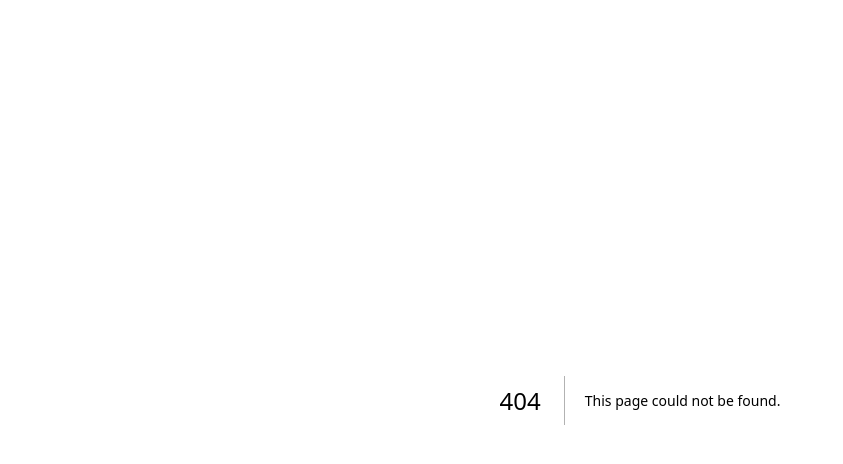
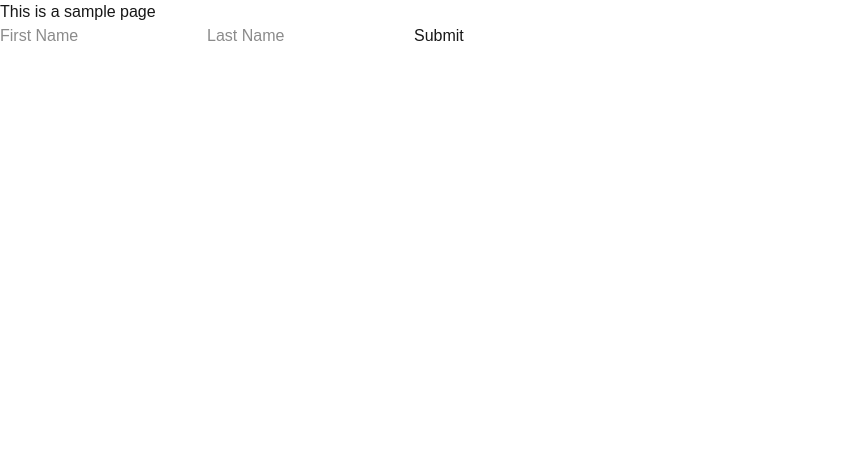
Before and after one commit to Kazu0210/NextJs_TaskManager, a Next.js app: page /task in a window 1280 px wide. Before the commit this address had no page. Shown: the top 464 px of the page, without its empty margins (0-843 px from the left). Built offline with nearby package versions, Linux system fonts and the light colour scheme.

Commit message:
add login and registration functionality; create sample task page with form handling

```diff
--- /dev/null
+++ b/app/auth/login/page.tsx
@@ -0,0 +1,5 @@
+export default function Login() {
+    return (
+
+    );
+}
--- a/app/page.tsx
+++ b/app/page.tsx
@@ -1,18 +1,32 @@
+'use client';
+
+import { useRouter } from 'next/navigation';
+
 export default function Home() {
+  const router = useRouter();
+
+  const login = () => {
+    console.log('Login button clicked');
+  }
+
+  const register = () => {
+    console.log('Register button clicked');
+  }
+
   return (
     <div className="min-h-screen bg-gradient-to-br from-blue-50 via-white to-purple-50 flex flex-col">
       {/* Header with auth buttons */}
       <header className="w-full p-6 flex justify-end gap-4">
-        <button className="px-6 py-2 bg-white text-blue-600 border-2 border-blue-600 rounded-lg font-semibold hover:bg-blue-50 transition-all duration-200 shadow-sm hover:shadow-md">
+        <button onClick={login} className="cursor-pointer px-6 py-2 bg-white text-blue-600 border-2 border-blue-600 rounded-lg font-semibold hover:bg-blue-50 transition-all duration-200 shadow-sm hover:shadow-md">
           LOGIN
         </button>
-        <button className="px-6 py-2 bg-blue-600 text-white rounded-lg font-semibold hover:bg-blue-700 transition-all duration-200 shadow-md hover:shadow-lg">
+        <button onClick={register} className="cursor-pointer px-6 py-2 bg-blue-600 text-white rounded-lg font-semibold hover:bg-blue-700 transition-all duration-200 shadow-md hover:shadow-lg">
           REGISTER
         </button>
       </header>
 
       {/* Main content */}
-      <main className="flex-1 flex flex-col items-center justify-center px-4 -mt-16">
+      <main className="flex-1 flex flex-col items-center justify-center px-4">
         <div className="max-w-3xl text-center space-y-6">
           <h1 className="text-6xl font-bold text-gray-900 mb-4 bg-gradient-to-r from-blue-600 to-purple-600 bg-clip-text text-transparent">
             Task Manager
--- /dev/null
+++ b/app/task/page.tsx
@@ -0,0 +1,24 @@
+'use client';
+
+import { useState, FormEvent } from "react";
+
+export default function Page() {
+    const [fname, setFname] = useState("");
+    const [lname, setLname] = useState("");
+
+    const handleNameSubmit = (e: FormEvent<HTMLFormElement>) => {
+        e.preventDefault();
+        alert(`Hello, ${fname} ${lname ? lname : "No Last name"}!`);
+    }
+
+    return (
+        <div>
+            <h1>This is a sample page</h1>
+            <form onSubmit={handleNameSubmit}>
+                <input type="text" value={fname} onChange={(e) => setFname(e.target.value)} placeholder="First Name" />
+                <input type="text" value={lname} onChange={(e) => setLname(e.target.value)} placeholder="Last Name" />
+                <button type="submit">Submit</button>
+            </form>
+        </div>
+    );
+}
```
